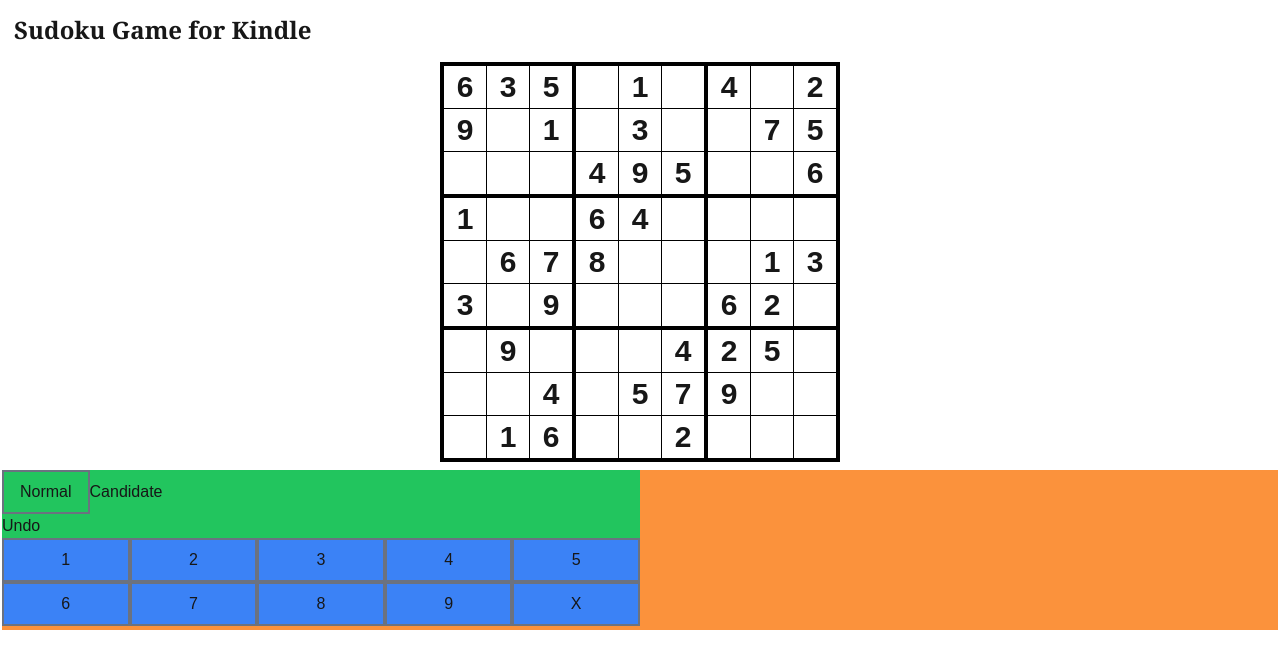
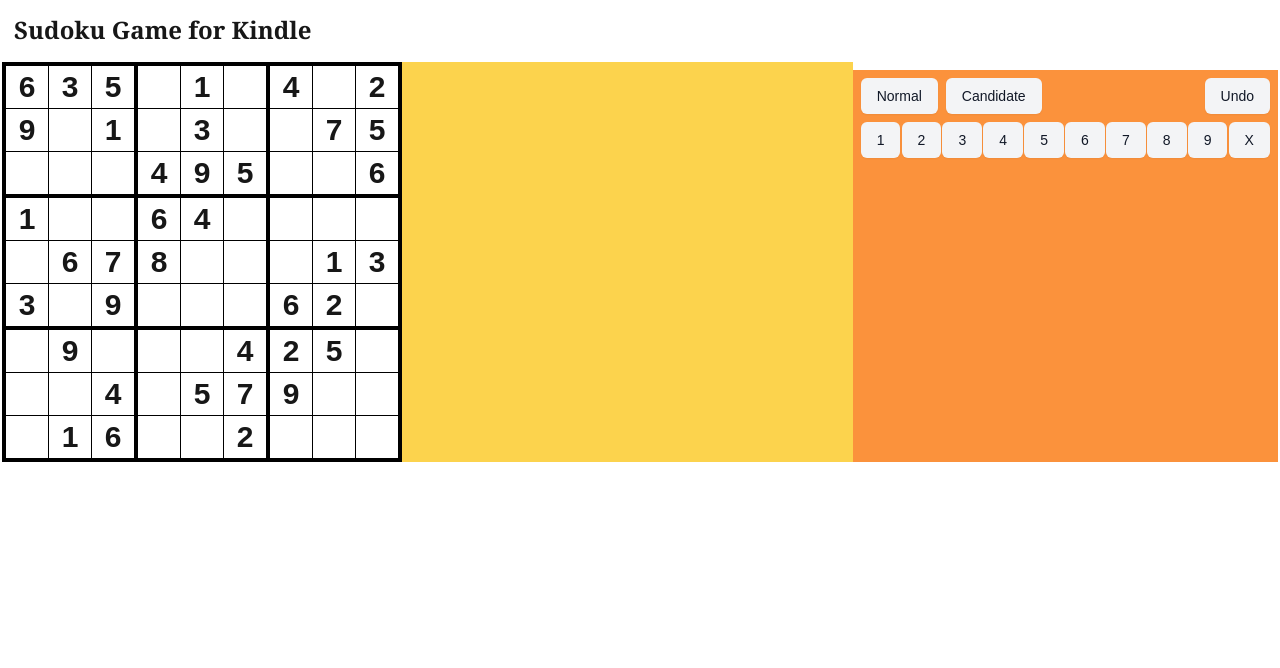
Before and after one commit to truongngoctuan/eink-games, a Next.js app in the folder EInkGamesWeb/: page / in a window 1280 px wide. Shown: the top 668 px of the page. Built offline with nearby package versions, Linux system fonts and the light colour scheme.

Commit message:
add simple layout and button from shadcn

```diff
--- a/EInkGamesWeb/src/components/SudokuBoard/Cell.tsx
+++ b/EInkGamesWeb/src/components/SudokuBoard/Cell.tsx
@@ -1,6 +1,6 @@
 import React from "react";
 import { CELL_BORDER, CELL_DIMENSION, Coordinate } from "./constants";
-import classNames from "classnames";
+import clsx from "clsx";
 
 export type CellState = {
   idx: number;
@@ -33,7 +33,7 @@ function Cell(props: CellProps) {
 
   return (
     <div
-      className={classNames(
+      className={clsx(
         "flex flex-col justify-center items-center cell",
         {
           "bg-white":
--- /dev/null
+++ b/EInkGamesWeb/src/components/SudokuBoard/SudokuBoard.css
@@ -0,0 +1,3 @@
+.sudoku__input_button {
+  width: calc(20% - 4px);
+}
--- a/EInkGamesWeb/src/components/SudokuBoard/SudokuBoard.tsx
+++ b/EInkGamesWeb/src/components/SudokuBoard/SudokuBoard.tsx
@@ -8,17 +8,7 @@ import {
 import CellGroup from "./CellGroup";
 import { GAME_DATA } from "@/data/sudoku";
 import { getGroups } from "./service";
-
-type InputKeyButtonProps = {
-  value: string;
-};
-
-function InputKeyButton(props: InputKeyButtonProps) {
-  const { value } = props;
-  return (
-    <button className="p-2 px-4 border-gray-500 border-2 w-1/5">{value}</button>
-  );
-}
+import { Button } from "../ui/button";
 
 function SudokuBoard() {
   const boardDimension = CELL_DIMENSION * 9;
@@ -39,7 +29,8 @@ function SudokuBoard() {
 
   const KEY_VALUES = [1, 2, 3, 4, 5, 6, 7, 8, 9];
   return (
-    <>
+    <div className="flex flex-wrap">
+      <div className="sm:w-full md:w-2/3 bg-amber-300">
         <div
           className="bg-black flex flex-wrap p-1"
           style={{
@@ -56,24 +47,33 @@ function SudokuBoard() {
             />
           ))}
         </div>
-      <div className="button-groups bg-orange-400 w-full h-40 mt-2">
-        <div className="w-1/2 bg-green-500">
+      </div>
+      <div className="bg-orange-400 sm:w-2/3 md:w-1/3 mt-2 flex flex-col items-stretch px-2">
+        <div className="my-2 flex flex-row justify-between">
           <div>
-            <button className="p-2 px-4 border-gray-500 border-2">
+            <Button variant="secondary" className="mr-2">
               Normal
-            </button>
-            <button>Candidate</button>
+            </Button>
+            <Button variant="secondary">Candidate</Button>
           </div>
-          <button>Undo</button>
+          <Button variant="secondary">Undo</Button>
         </div>
-        <div className="w-1/2 bg-blue-500 flex flex-row flex-wrap">
+        <div className="flex flex-row flex-wrap justify-between">
           {KEY_VALUES.map((v) => (
-            <InputKeyButton key={v} value={v.toString()}></InputKeyButton>
+            <Button
+              variant="secondary"
+              className="sudoku__input_button mb-1"
+              key={v}
+            >
+              {v}
+            </Button>
           ))}
-          <InputKeyButton value={"X"}></InputKeyButton>
+          <Button variant="secondary" className="sudoku__input_button">
+            X
+          </Button>
         </div>
       </div>
-    </>
+    </div>
   );
 }
 
--- /dev/null
+++ b/EInkGamesWeb/src/components/ui/button.tsx
@@ -0,0 +1,67 @@
+import * as React from "react";
+import { cva, type VariantProps } from "class-variance-authority";
+import clsx from "clsx";
+
+// This componenet is simplified by not using what is offered by tailwind-merge
+// tailwind-merge causes a runtime error in which I don't know how to fix it
+const buttonVariants = cva(
+  "inline-flex items-center justify-center gap-2 whitespace-nowrap rounded-md text-sm font-medium transition-colors focus-visible:outline-none focus-visible:ring-1 focus-visible:ring-ring disabled:pointer-events-none disabled:opacity-50 [&_svg]:pointer-events-none [&_svg]:size-4 [&_svg]:shrink-0",
+  {
+    variants: {
+      variant: {
+        default:
+          "bg-primary text-primary-foreground shadow hover:bg-primary/90",
+        destructive:
+          "bg-destructive text-destructive-foreground shadow-sm hover:bg-destructive/90",
+        outline:
+          "border border-input bg-background shadow-sm hover:bg-accent hover:text-accent-foreground",
+        secondary:
+          "bg-secondary text-secondary-foreground shadow-sm hover:bg-secondary/80",
+        ghost: "hover:bg-accent hover:text-accent-foreground",
+        link: "text-primary underline-offset-4 hover:underline",
+      },
+      size: {
+        default: "h-9 px-4 py-2",
+        sm: "h-8 rounded-md px-3 text-xs",
+        lg: "h-10 rounded-md px-8",
+        icon: "h-9 w-9",
+      },
+    },
+    defaultVariants: {
+      variant: "default",
+      size: "default",
+    },
+  }
+);
+
+export interface ButtonProps
+  extends React.ButtonHTMLAttributes<HTMLButtonElement>,
+    VariantProps<typeof buttonVariants> {}
+
+const Button = React.forwardRef<HTMLButtonElement, ButtonProps>(
+  ({ className, variant, size, ...props }, ref) => {
+    let internalVariant = "default";
+    if (!!variant) internalVariant = variant;
+    let internalSize = "default";
+    if (!!size) internalSize = size;
+
+    return (
+      <button
+        className={clsx(
+          "inline-flex items-center justify-center gap-2 whitespace-nowrap rounded-md text-sm font-medium transition-colors focus-visible:outline-none focus-visible:ring-1 focus-visible:ring-ring disabled:pointer-events-none disabled:opacity-50 [&_svg]:pointer-events-none [&_svg]:size-4 [&_svg]:shrink-0",
+          internalVariant === "default" &&
+            "bg-primary text-primary-foreground shadow hover:bg-primary/90",
+          internalVariant === "secondary" &&
+            "bg-secondary text-secondary-foreground shadow-sm hover:bg-secondary/80",
+          internalSize === "default" && "h-9 px-4 py-2",
+          className
+        )}
+        ref={ref}
+        {...props}
+      />
+    );
+  }
+);
+Button.displayName = "Button";
+
+export { Button, buttonVariants };
--- a/EInkGamesWeb/src/pages/index.tsx
+++ b/EInkGamesWeb/src/pages/index.tsx
@@ -20,9 +20,7 @@ export default function Home() {
       <h1 className="p-3 pb-4 font-extrabold font-serif text-2xl">
         Sudoku Game for Kindle
       </h1>
-      <div className="flex flex-col items-center">
-        <SudokuBoard />
-      </div>
+      <SudokuBoard />
     </div>
   );
 }
--- a/EInkGamesWeb/src/styles/globals.css
+++ b/EInkGamesWeb/src/styles/globals.css
@@ -25,3 +25,72 @@ body {
     text-wrap: balance;
   }
 }
+
+@layer base {
+  :root {
+    --background: 0 0% 100%;
+    --foreground: 224 71.4% 4.1%;
+    --card: 0 0% 100%;
+    --card-foreground: 224 71.4% 4.1%;
+    --popover: 0 0% 100%;
+    --popover-foreground: 224 71.4% 4.1%;
+    --primary: 220.9 39.3% 11%;
+    --primary-foreground: 210 20% 98%;
+    --secondary: 220 14.3% 95.9%;
+    --secondary-foreground: 220.9 39.3% 11%;
+    --muted: 220 14.3% 95.9%;
+    --muted-foreground: 220 8.9% 46.1%;
+    --accent: 220 14.3% 95.9%;
+    --accent-foreground: 220.9 39.3% 11%;
+    --destructive: 0 84.2% 60.2%;
+    --destructive-foreground: 210 20% 98%;
+    --border: 220 13% 91%;
+    --input: 220 13% 91%;
+    --ring: 224 71.4% 4.1%;
+    --chart-1: 12 76% 61%;
+    --chart-2: 173 58% 39%;
+    --chart-3: 197 37% 24%;
+    --chart-4: 43 74% 66%;
+    --chart-5: 27 87% 67%;
+    --radius: 0.5rem;
+  }
+  .dark {
+    --background: 224 71.4% 4.1%;
+    --foreground: 210 20% 98%;
+    --card: 224 71.4% 4.1%;
+    --card-foreground: 210 20% 98%;
+    --popover: 224 71.4% 4.1%;
+    --popover-foreground: 210 20% 98%;
+    --primary: 210 20% 98%;
+    --primary-foreground: 220.9 39.3% 11%;
+    --secondary: 215 27.9% 16.9%;
+    --secondary-foreground: 210 20% 98%;
+    --muted: 215 27.9% 16.9%;
+    --muted-foreground: 217.9 10.6% 64.9%;
+    --accent: 215 27.9% 16.9%;
+    --accent-foreground: 210 20% 98%;
+    --destructive: 0 62.8% 30.6%;
+    --destructive-foreground: 210 20% 98%;
+    --border: 215 27.9% 16.9%;
+    --input: 215 27.9% 16.9%;
+    --ring: 216 12.2% 83.9%;
+    --chart-1: 220 70% 50%;
+    --chart-2: 160 60% 45%;
+    --chart-3: 30 80% 55%;
+    --chart-4: 280 65% 60%;
+    --chart-5: 340 75% 55%;
+  }
+}
+
+
+
+@layer base {
+  * {
+    @apply border-border;
+  }
+  body {
+    @apply bg-background text-foreground;
+  }
+}
+
+@import "../components/SudokuBoard/SudokuBoard.css";
--- a/EInkGamesWeb/tailwind.config.ts
+++ b/EInkGamesWeb/tailwind.config.ts
@@ -1,19 +1,63 @@
 import type { Config } from "tailwindcss";
 
 const config: Config = {
-  content: [
+    darkMode: ["class"],
+    content: [
     "./src/pages/**/*.{js,ts,jsx,tsx,mdx}",
     "./src/components/**/*.{js,ts,jsx,tsx,mdx}",
     "./src/app/**/*.{js,ts,jsx,tsx,mdx}",
   ],
   theme: {
-    extend: {
-      colors: {
-        background: "var(--background)",
-        foreground: "var(--foreground)",
-      },
-    },
+  	extend: {
+  		colors: {
+  			background: 'hsl(var(--background))',
+  			foreground: 'hsl(var(--foreground))',
+  			card: {
+  				DEFAULT: 'hsl(var(--card))',
+  				foreground: 'hsl(var(--card-foreground))'
+  			},
+  			popover: {
+  				DEFAULT: 'hsl(var(--popover))',
+  				foreground: 'hsl(var(--popover-foreground))'
+  			},
+  			primary: {
+  				DEFAULT: 'hsl(var(--primary))',
+  				foreground: 'hsl(var(--primary-foreground))'
+  			},
+  			secondary: {
+  				DEFAULT: 'hsl(var(--secondary))',
+  				foreground: 'hsl(var(--secondary-foreground))'
+  			},
+  			muted: {
+  				DEFAULT: 'hsl(var(--muted))',
+  				foreground: 'hsl(var(--muted-foreground))'
+  			},
+  			accent: {
+  				DEFAULT: 'hsl(var(--accent))',
+  				foreground: 'hsl(var(--accent-foreground))'
+  			},
+  			destructive: {
+  				DEFAULT: 'hsl(var(--destructive))',
+  				foreground: 'hsl(var(--destructive-foreground))'
+  			},
+  			border: 'hsl(var(--border))',
+  			input: 'hsl(var(--input))',
+  			ring: 'hsl(var(--ring))',
+  			chart: {
+  				'1': 'hsl(var(--chart-1))',
+  				'2': 'hsl(var(--chart-2))',
+  				'3': 'hsl(var(--chart-3))',
+  				'4': 'hsl(var(--chart-4))',
+  				'5': 'hsl(var(--chart-5))'
+  			}
+  		},
+  		borderRadius: {
+  			lg: 'var(--radius)',
+  			md: 'calc(var(--radius) - 2px)',
+  			sm: 'calc(var(--radius) - 4px)'
+  		}
+  	}
   },
-  plugins: [],
+  plugins: [require("tailwindcss-animate")],
 };
 export default config;
```
Also changed, not shown: EInkGamesWeb/package.json (+7 -2 lines), EInkGamesWeb/components.json (added), 2 other files (tests, documents, lock files or other folders). Lines whose indentation alone changed are shown as unchanged.
